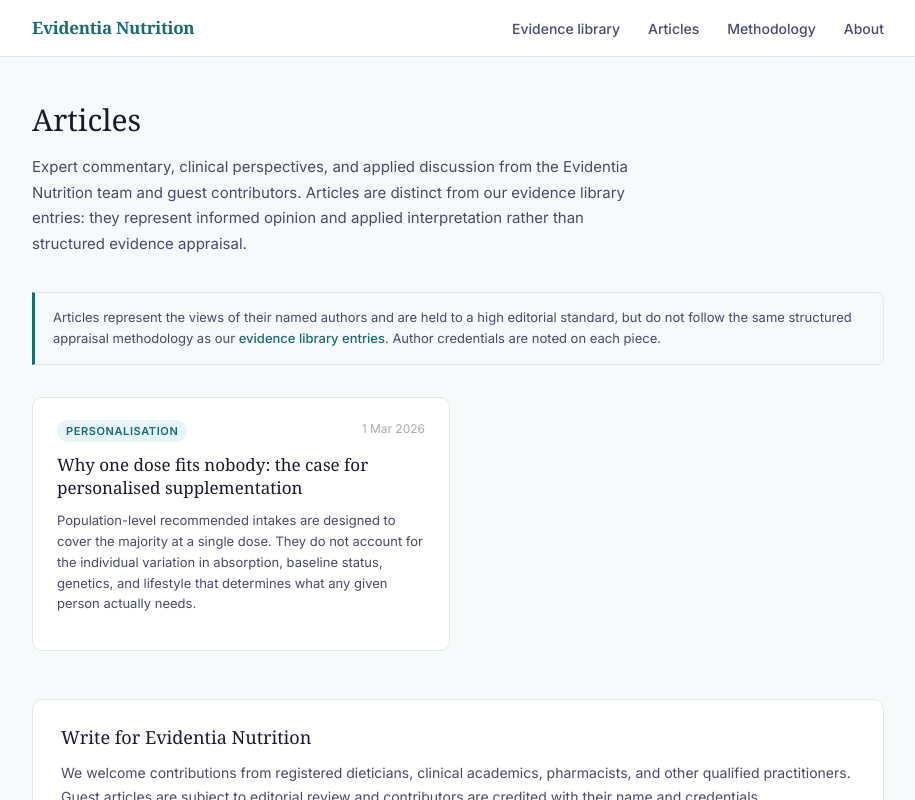
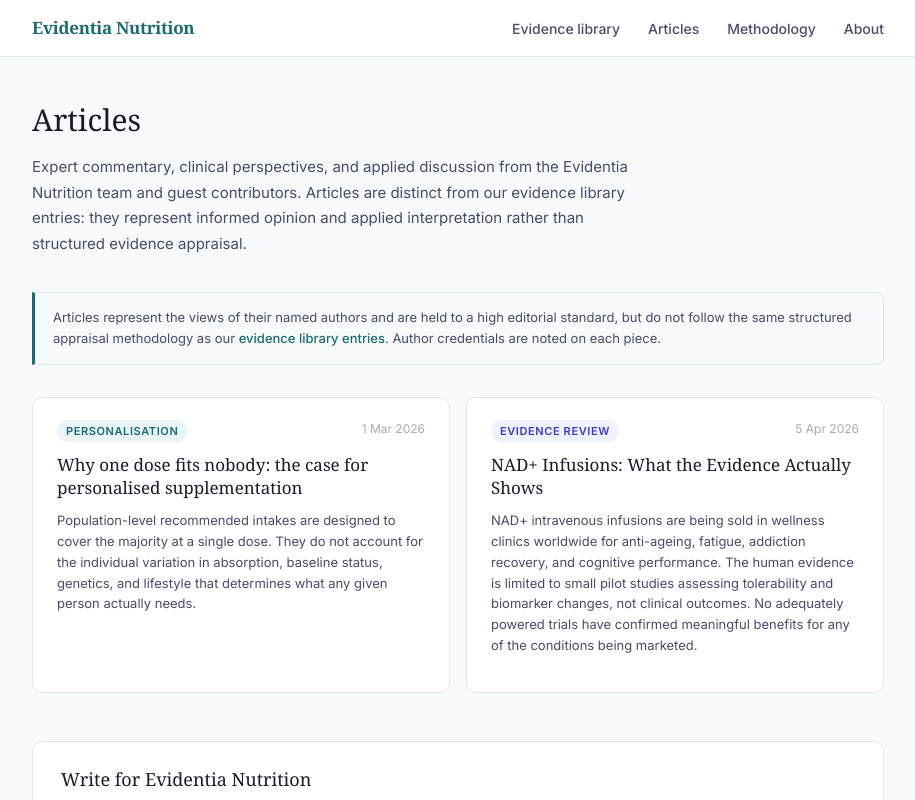
Before and after one commit to Zchawj6/evidentia-nutrition, a Next.js app: page /articles in a window 1280 px wide. Shown: the top 800 px of the page, without its empty margins (182-1097 px from the left). Built offline with nearby package versions, Linux system fonts and the light colour scheme.

Commit message:
add nad card

```diff
--- a/app/articles/page.jsx
+++ b/app/articles/page.jsx
@@ -10,6 +10,7 @@
   'Gut health': { bg: '#F0FDF4', color: '#166534' },
   'Performance': { bg: '#FFF7ED', color: '#9A3412' },
   'Supplementation': { bg: '#F5F3FF', color: '#6D28D9' },
+  'Evidence Review': { bg: '#EEF2FF', color: '#4338CA' },
 }
 
 const ARTICLES = [
@@ -21,6 +22,15 @@
     author: 'Evidentia Nutrition',
     authorCredentials: '',
     excerpt: 'Population-level recommended intakes are designed to cover the majority at a single dose. They do not account for the individual variation in absorption, baseline status, genetics, and lifestyle that determines what any given person actually needs.',
+  },
+  {
+    slug: 'nad-infusions-evidence',
+    title: 'NAD+ Infusions: What the Evidence Actually Shows',
+    date: '2026-04-05',
+    category: 'Evidence Review',
+    author: 'Evidentia Nutrition',
+    authorCredentials: '',
+    excerpt: 'NAD+ intravenous infusions are being sold in wellness clinics worldwide for anti-ageing, fatigue, addiction recovery, and cognitive performance. The human evidence is limited to small pilot studies assessing tolerability and biomarker changes, not clinical outcomes. No adequately powered trials have confirmed meaningful benefits for any of the conditions being marketed.',
   },
 ]
 
```
